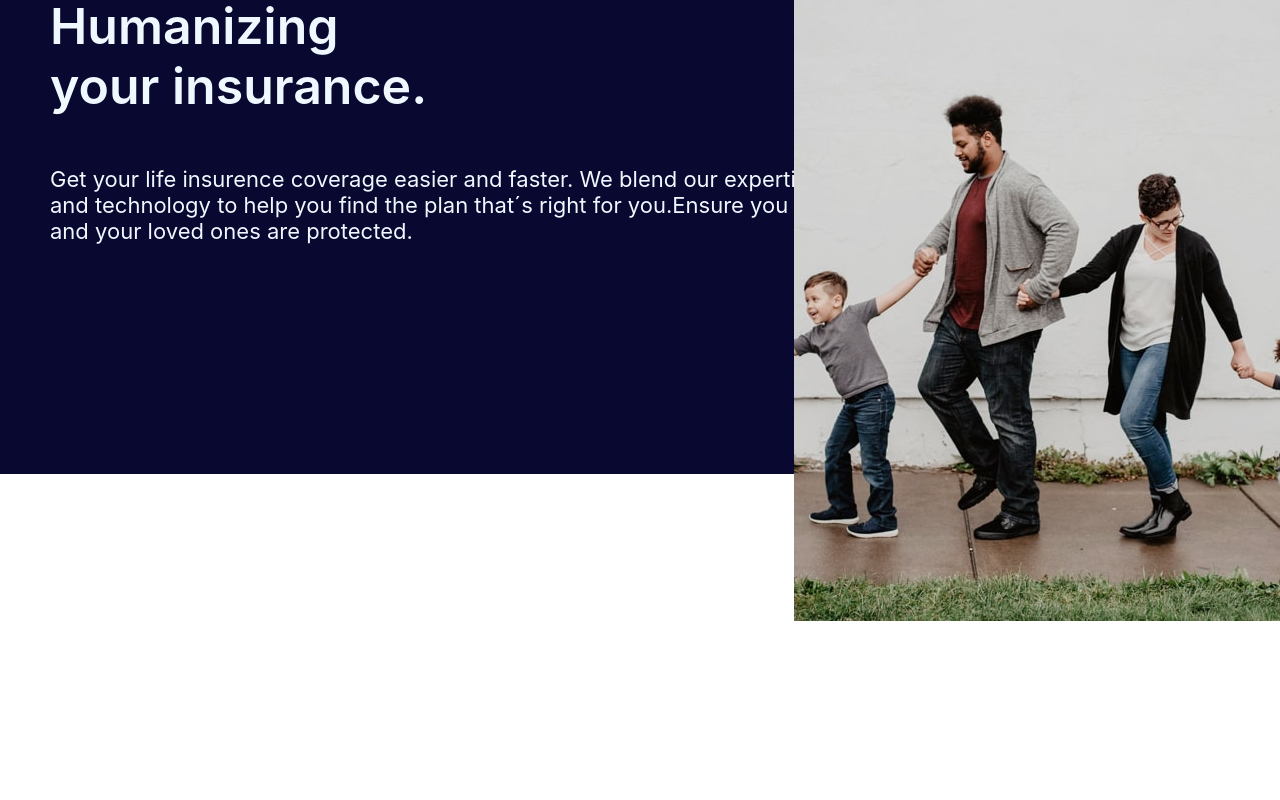
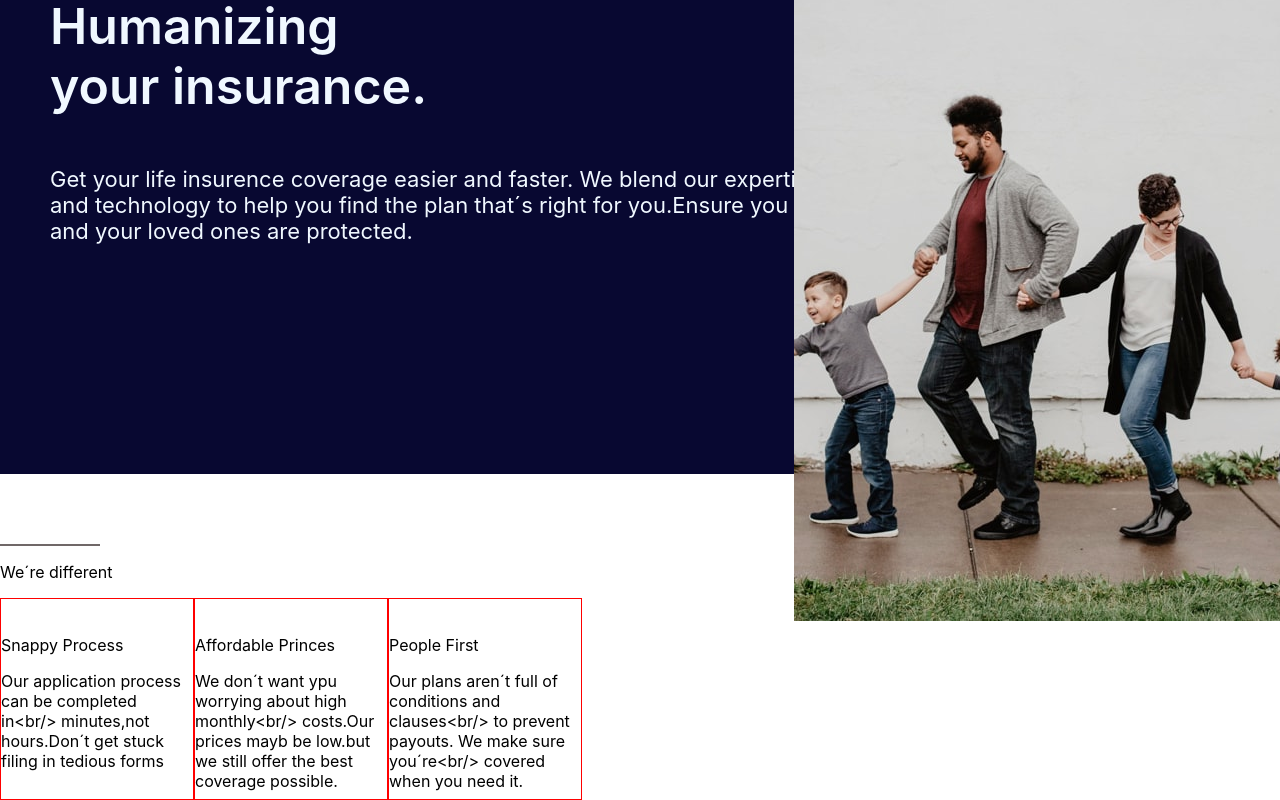
Before and after one commit to mishelramirez/pagina-frontal-proyecto-7, a React (Create React App) app: page / in a window 1280 px wide. Shown: the part 186-986 px from the top of the page. Before the commit the page ends 811 px from the top, so only its background shows below. Built offline with nearby package versions, Linux system fonts and the light colour scheme.

Commit message:
se realiza map de cards

```diff
--- a/src/App.js
+++ b/src/App.js
@@ -1,12 +1,45 @@
-import Navbar from "./component/Navbar";
-import Header from "./component/Header";
-
+import Navbar from "./Component/Navbar";
+import Header from "./Component/Header";
+import Home from "./Component/HomeCard.js";
+import HomeTitle from "./Component/HomeTitle.js"
+const cardInfo = [
+  {
+    img: "",
+    title: "Snappy Process ",
+    text: "Our application process can be completed in<br/> minutes,not hours.Don´t get stuck filing in tedious forms",
+  },
+  {
+    img: "",
+    title: "Affordable Princes",
+    text: "We don´t want ypu worrying about high monthly<br/> costs.Our prices mayb be low.but we still offer the best coverage possible.",
+  },
+  {
+    img: "",
+    title: "People First",
+    text: "Our plans aren´t full of conditions and clauses<br/> to prevent payouts. We make sure you´re<br/> covered when you need it.",
+  }
+]
 
 function App() {
+
   return <div>
 
     <Navbar />
     <Header />
+    <HomeTitle />
+    <div className="container-cardsinfo">
+      {cardInfo.map((props) => {
+
+        return (
+
+          <Home
+            img={props.img}
+            title={props.title}
+            text={props.text}
+          />
+        )
+      })}
+    </div>
   </div>;
 }
 
--- /dev/null
+++ b/src/component/HomeCard.js
@@ -0,0 +1,19 @@
+import style from "../style/home.css";
+
+
+function Home(props) {
+
+
+    return (
+        <div>
+
+            <div className="card">
+                <img className="img-card" />
+                <p className="title-card">{props.title}</p>
+                <p className="text-card">{props.text}</p>
+            </div>
+        </div>
+    );
+}
+
+export default Home;
--- /dev/null
+++ b/src/component/HomeTitle.js
@@ -0,0 +1,14 @@
+import style from "../style/home.css";
+
+
+function HomeTitle() {
+
+    return (
+      <div className="titledecard">
+    <div className="rallita2"></div>
+    <p className="title1">We´re different</p>
+    </div>
+    );
+}
+
+export default HomeTitle;
--- /dev/null
+++ b/src/style/home.css
@@ -0,0 +1,14 @@
+
+.container-cardsinfo{
+    display: flex;
+}
+.card{
+    width: 192px;
+    border: 1px solid red;
+    height: 200px;
+}
+.rallita2 {
+    border-bottom: 2px solid rgb(112, 104, 104);
+    width: 100px;
+    padding-top: 70px;
+}
--- a/src/styles.css
+++ b/src/styles.css
@@ -5,4 +5,6 @@ body {
     sans-serif;
   -webkit-font-smoothing: antialiased;
   -moz-osx-font-smoothing: grayscale;
+  height: 100%;
+  width: 100%;
 }
```
Also changed, not shown: src/component/card.js (added, +17 -0 lines).
